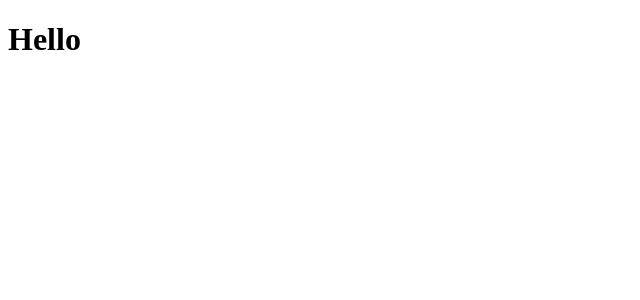
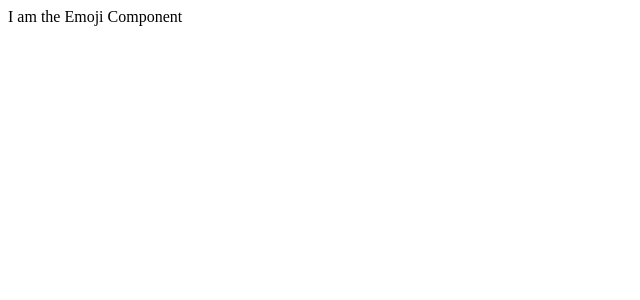
Before and after one commit to uzzal71/think-a-react-way, a React (Vite) app: page / in a window 1280 px wide. Shown: the top 300 px of the page, without its empty margins (0-640 px from the left). Built offline with nearby package versions, Linux system fonts and the light colour scheme.

Commit message:
Composition vs Inheritance

```diff
--- a/src/App.jsx
+++ b/src/App.jsx
@@ -1,7 +1,9 @@
+import Emoji from "./components/inheritance/Emoji";
+
 function App() {
   return (
     <div>
-      <h1>Hello</h1>
+      <Emoji/>
     </div>
   );
 }
--- a/src/components/inheritance/Emoji.jsx
+++ b/src/components/inheritance/Emoji.jsx
@@ -1,10 +1,12 @@
-import React, { Component } from 'react'
+import React, { Component } from 'react';
 
 export default class Emoji extends Component {
     addEmoji = (text, emoji) => `${emoji} ${text} ${emoji}`
   render(overwrite) {
-    return (
-      <div>Emoji</div>
-    )
+    let text = 'I am the Emoji Component';
+
+    if (overwrite) text = overwrite;
+
+    return <div>{text}</div>
   }
 }
--- a/src/components/inheritance/Text.jsx
+++ b/src/components/inheritance/Text.jsx
@@ -7,6 +7,6 @@ export default class Text extends Emoji {
 
   render() {
     const decoratedText = this.addEmoji('I am JavaScript Language', '🏩');
-    return super.render();
+    return super.render(decoratedText);
   }
 }
```
